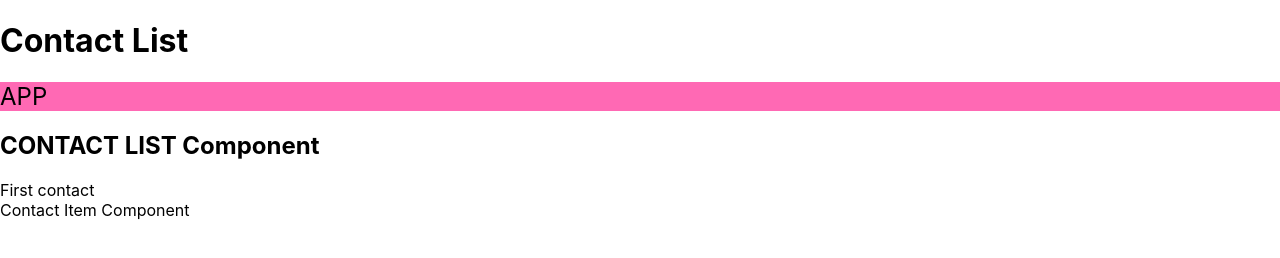
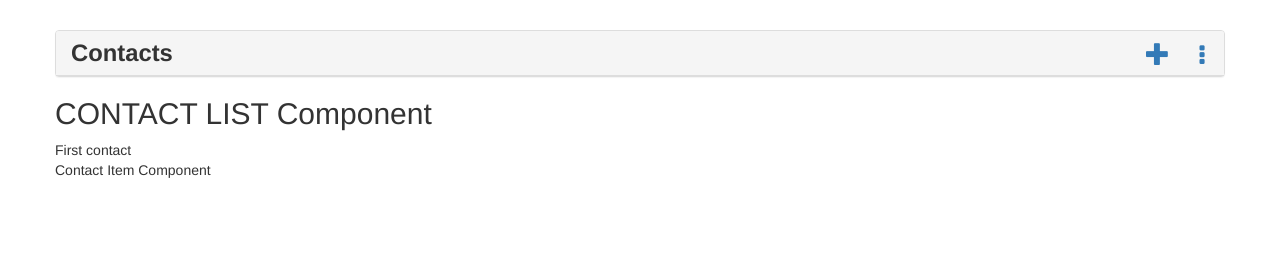
Before and after one commit to macnaer/-824, a React app: page / in a window 1280 px wide. Built offline with nearby package versions, Linux system fonts and the light colour scheme.

Commit message:
Add styles

```diff
--- a/public/index.html
+++ b/public/index.html
@@ -8,6 +8,7 @@
   <meta name="theme-color" content="#000000" />
   <meta name="description" content="Web site created using create-react-app" />
   <link rel="manifest" href="%PUBLIC_URL%/manifest.json" />
+  <link href="//netdna.bootstrapcdn.com/bootstrap/3.1.0/css/bootstrap.min.css" rel="stylesheet" id="bootstrap-css">
   <title>Contact List</title>
 </head>
 
--- a/src/index.css
+++ b/src/index.css
@@ -1,17 +1,93 @@
+@import url(//netdna.bootstrapcdn.com/font-awesome/4.0.3/css/font-awesome.css);
+
 body {
-  margin: 0;
-  font-family: -apple-system, BlinkMacSystemFont, "Segoe UI", "Roboto", "Oxygen",
-    "Ubuntu", "Cantarell", "Fira Sans", "Droid Sans", "Helvetica Neue",
-    sans-serif;
-  -webkit-font-smoothing: antialiased;
-  -moz-osx-font-smoothing: grayscale;
+  padding: 30px 0px 60px;
+}
+.panel > .list-group .list-group-item:first-child {
+  /*border-top: 1px solid rgb(204, 204, 204);*/
+}
+@media (max-width: 767px) {
+  .visible-xs {
+    display: inline-block !important;
+  }
+  .block {
+    display: block !important;
+    width: 100%;
+    height: 1px !important;
+  }
+}
+#back-to-bootsnipp {
+  position: fixed;
+  top: 10px;
+  right: 10px;
 }
 
-code {
-  font-family: source-code-pro, Menlo, Monaco, Consolas, "Courier New",
-    monospace;
+.c-search > .form-control {
+  border-radius: 0px;
+  border-width: 0px;
+  border-bottom-width: 1px;
+  font-size: 1.3em;
+  padding: 12px 12px;
+  height: 44px;
+  outline: none !important;
 }
-.subtitle {
-  background-color: hotpink;
-  font-size: 24px;
+.c-search > .form-control:focus {
+  outline: 0px !important;
+  -webkit-appearance: none;
+  box-shadow: none;
 }
+.c-search > .input-group-btn .btn {
+  border-radius: 0px;
+  border-width: 0px;
+  border-left-width: 1px;
+  border-bottom-width: 1px;
+  height: 44px;
+}
+
+.c-list {
+  padding: 0px;
+  min-height: 44px;
+}
+.title {
+  display: inline-block;
+  font-size: 1.7em;
+  font-weight: bold;
+  padding: 5px 15px;
+}
+ul.c-controls {
+  list-style: none;
+  margin: 0px;
+  min-height: 44px;
+}
+
+ul.c-controls li {
+  margin-top: 8px;
+  float: left;
+}
+
+ul.c-controls li a {
+  font-size: 1.7em;
+  padding: 11px 10px 6px;
+}
+ul.c-controls li a i {
+  min-width: 24px;
+  text-align: center;
+}
+
+ul.c-controls li a:hover {
+  background-color: rgba(51, 51, 51, 0.2);
+}
+
+.c-toggle {
+  font-size: 1.7em;
+}
+
+.name {
+  font-size: 1.7em;
+  font-weight: 700;
+}
+
+.c-info {
+  padding: 5px 10px;
+  font-size: 1.25em;
+}
--- a/src/index.js
+++ b/src/index.js
@@ -7,11 +7,40 @@ import ContactList from "./Components/ContactList/ContactList";
 
 const App = () => {
   return (
-    <Fragment>
-      <h1>Contact List</h1>
-      <div className="subtitle">APP</div>
-      <ContactList />
-    </Fragment>
+    <div className="container">
+      <div className="row">
+        <div class="panel panel-default">
+          <div class="panel-heading c-list">
+            <span class="title">Contacts</span>
+            <ul class="pull-right c-controls">
+              <li>
+                <a
+                  href="#cant-do-all-the-work-for-you"
+                  data-toggle="tooltip"
+                  data-placement="top"
+                  title="Add Contact"
+                >
+                  <i class="glyphicon glyphicon-plus"></i>
+                </a>
+              </li>
+              <li>
+                <a
+                  href="#"
+                  class="hide-search"
+                  data-command="toggle-search"
+                  data-toggle="tooltip"
+                  data-placement="top"
+                  title="Toggle Search"
+                >
+                  <i class="fa fa-ellipsis-v"></i>
+                </a>
+              </li>
+            </ul>
+          </div>
+        </div>
+        <ContactList />
+      </div>
+    </div>
   );
 };
 
```
